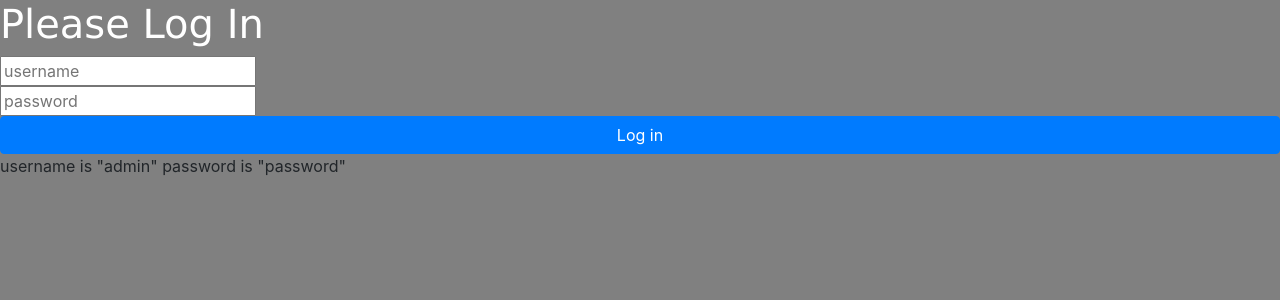
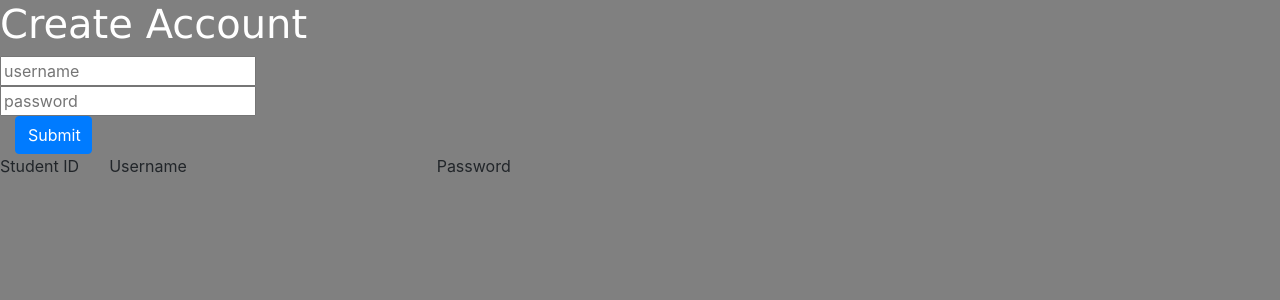
Before and after one commit to EyJajb/tutorial_site, a Flask app: page /login in a window 1280 px wide. Shown: the top 300 px of the page. Run offline with Flask 2, Linux system fonts and the light colour scheme; data that the repository does not hold is empty; some libraries are stand-ins or nearby versions.

Commit message:
Update login.html

```diff
--- a/diego's_tutorial_page/tutorial_site/templates/login.html
+++ b/diego's_tutorial_page/tutorial_site/templates/login.html
@@ -71,7 +71,7 @@
 </head>
 
 <body>
-<h1 style="color:white;font-family:verdana" >Please Log In</h1>
+<h1 style="color:white;font-family:verdana" >Create Account</h1>
 <form action="/login" method="post">
     <div class="login">
         <div class="login-screen">
@@ -86,9 +86,24 @@
                     <input class="login-field" name="password" placeholder="password" type="password" value="">
                     <label class="login-field-icon fui-lock" for="login-pass"></label>
                 </div>
-                <input style= "color:white" class="btn btn-primary btn-large btn-block" type="submit" value="Log in">
-            </div>
-            <p>username is "admin" password is "password"</p>
+		<div class="col-1">
+			<input style= "color:white" class="btn btn-primary btn-large btn-block" type="submit" value="Submit">
+		  </div>
+ 		</div>
+<div class="row" style="font:bold;">
+<div class="col-1">Student ID</div>
+<div class="col-3">Username</div>
+<div class="col-2">Password</div>
+</div>
+
+            {% for i in data %}
+		<div class="row">
+<div class="col-1">{{i[0]}}</div>
+<div class="col-3">{{i[1]}}</div>
+<div class="col-2">{{i[2]}}</div>
+
+		</div>
+	    {% endfor %}
         </div>
     </div>
 </form>
```
